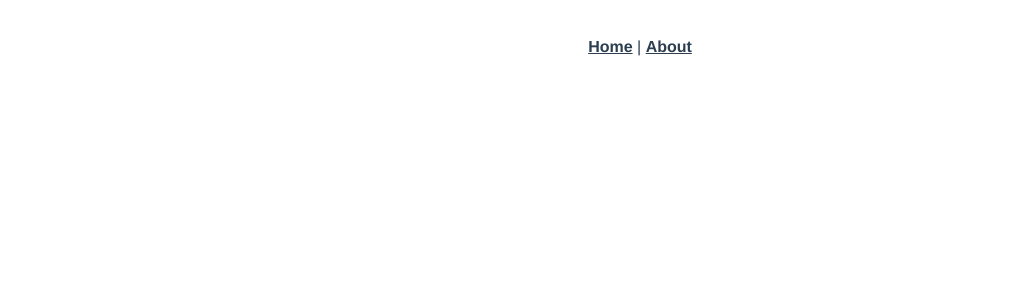
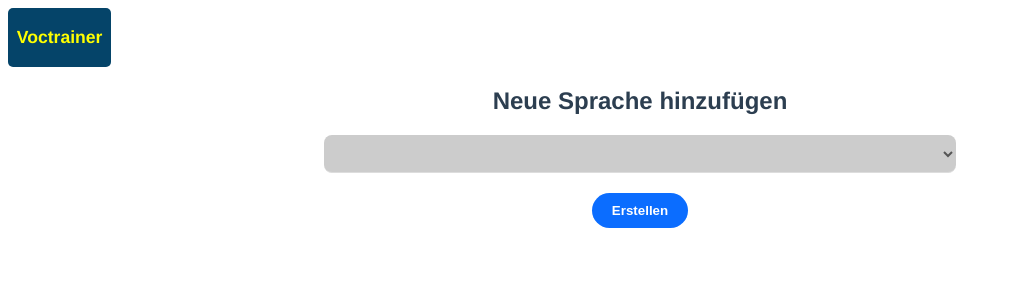
Before and after one commit to DanielVierh/voctrainer, a Vue app: page /AddNewLanguage in a window 1280 px wide. Before the commit this address had no page. Shown: the top 300 px of the page, without its empty margins (0-1011 px from the left). Built offline with nearby package versions, Linux system fonts and the light colour scheme.

Commit message:
Init Proj

```diff
--- a/src/App.vue
+++ b/src/App.vue
@@ -1,30 +1,27 @@
 <template>
-  <nav>
-    <router-link to="/">Home</router-link> |
-    <router-link to="/about">About</router-link>
-  </nav>
-  <router-view/>
+    <div>
+        <Header/>
+        <router-view />
+    </div>
 </template>
+
+<script>
+import Header from './components/Header.vue';
+export default{
+  components: {
+    Header
+  }
+}
+</script>
 
 <style lang="scss">
 #app {
-  font-family: Avenir, Helvetica, Arial, sans-serif;
-  -webkit-font-smoothing: antialiased;
-  -moz-osx-font-smoothing: grayscale;
-  text-align: center;
-  color: #2c3e50;
+    font-family: Avenir, Helvetica, Arial, sans-serif;
+    -webkit-font-smoothing: antialiased;
+    -moz-osx-font-smoothing: grayscale;
+    text-align: center;
+    color: #2c3e50;
 }
 
-nav {
-  padding: 30px;
 
-  a {
-    font-weight: bold;
-    color: #2c3e50;
-
-    &.router-link-exact-active {
-      color: #42b983;
-    }
-  }
-}
 </style>
--- /dev/null
+++ b/src/components/ErrorMessage.vue
@@ -0,0 +1,23 @@
+<template>
+    <p class="ErrorMessage"> {{ errorMessage }}</p>
+</template>
+
+<script>
+export default {
+    props: ['errorMessage'],
+}
+</script>
+
+<style lang="scss">
+.ErrorMessage{
+    background: linear-gradient(to right,#a50303,#3d0000);
+    color: rgb(250, 244, 244);
+    font-weight: bold;
+    border-radius: 15px;
+    height: 40px;
+    text-align: center;
+    display: flex;
+    align-items: center;
+    justify-content: center;
+}
+</style>
--- /dev/null
+++ b/src/components/Header.vue
@@ -0,0 +1,29 @@
+<template>
+    <div class="headArea" @click="gotoHome">
+        <p>Voctrainer</p>
+    </div>
+</template>
+
+<script>
+export default {
+    methods: {
+        gotoHome() {
+            this.$router.push('/');
+        }
+    }
+};
+</script>
+
+<style>
+.headArea{
+    width: 100px;
+    padding: .1rem;
+    margin-bottom: 5px;
+    background: rgb(5, 68, 105);
+    font-weight: bold;
+    color: yellow;
+    font-size: 1.1rem;
+    cursor: pointer;
+    border-radius: 5px;
+}
+</style>
--- a/src/components/HelloWorld.vue
+++ /dev/null
@@ -1,59 +0,0 @@
-<template>
-  <div class="hello">
-    <h1>{{ msg }}</h1>
-    <p>
-      For a guide and recipes on how to configure / customize this project,<br>
-      check out the
-      <a href="https://cli.vuejs.org" target="_blank" rel="noopener">vue-cli documentation</a>.
-    </p>
-    <h3>Installed CLI Plugins</h3>
-    <ul>
-      <li><a href="https://github.com/vuejs/vue-cli/tree/dev/packages/%40vue/cli-plugin-babel" target="_blank" rel="noopener">babel</a></li>
-      <li><a href="https://github.com/vuejs/vue-cli/tree/dev/packages/%40vue/cli-plugin-router" target="_blank" rel="noopener">router</a></li>
-      <li><a href="https://github.com/vuejs/vue-cli/tree/dev/packages/%40vue/cli-plugin-unit-jest" target="_blank" rel="noopener">unit-jest</a></li>
-    </ul>
-    <h3>Essential Links</h3>
-    <ul>
-      <li><a href="https://vuejs.org" target="_blank" rel="noopener">Core Docs</a></li>
-      <li><a href="https://forum.vuejs.org" target="_blank" rel="noopener">Forum</a></li>
-      <li><a href="https://chat.vuejs.org" target="_blank" rel="noopener">Community Chat</a></li>
-      <li><a href="https://twitter.com/vuejs" target="_blank" rel="noopener">Twitter</a></li>
-      <li><a href="https://news.vuejs.org" target="_blank" rel="noopener">News</a></li>
-    </ul>
-    <h3>Ecosystem</h3>
-    <ul>
-      <li><a href="https://router.vuejs.org" target="_blank" rel="noopener">vue-router</a></li>
-      <li><a href="https://vuex.vuejs.org" target="_blank" rel="noopener">vuex</a></li>
-      <li><a href="https://github.com/vuejs/vue-devtools#vue-devtools" target="_blank" rel="noopener">vue-devtools</a></li>
-      <li><a href="https://vue-loader.vuejs.org" target="_blank" rel="noopener">vue-loader</a></li>
-      <li><a href="https://github.com/vuejs/awesome-vue" target="_blank" rel="noopener">awesome-vue</a></li>
-    </ul>
-  </div>
-</template>
-
-<script>
-export default {
-  name: 'HelloWorld',
-  props: {
-    msg: String
-  }
-}
-</script>
-
-<!-- Add "scoped" attribute to limit CSS to this component only -->
-<style scoped lang="scss">
-h3 {
-  margin: 40px 0 0;
-}
-ul {
-  list-style-type: none;
-  padding: 0;
-}
-li {
-  display: inline-block;
-  margin: 0 10px;
-}
-a {
-  color: #42b983;
-}
-</style>
--- a/src/router/index.js
+++ b/src/router/index.js
@@ -8,12 +8,9 @@ const routes = [
     component: HomeView
   },
   {
-    path: '/about',
-    name: 'about',
-    // route level code-splitting
-    // this generates a separate chunk (about.[hash].js) for this route
-    // which is lazy-loaded when the route is visited.
-    component: () => import(/* webpackChunkName: "about" */ '../views/AboutView.vue')
+    path: '/AddNewLanguage',
+    name: 'AddNewLanguage',
+    component: () => import(/* webpackChunkName: "AddNewLanguage" */ '../views/AddNewLanguage.vue')
   }
 ]
 
--- a/src/views/AboutView.vue
+++ /dev/null
@@ -1,5 +0,0 @@
-<template>
-  <div class="about">
-    <h1>This is an about page</h1>
-  </div>
-</template>
--- /dev/null
+++ b/src/views/AddNewLanguage.vue
@@ -0,0 +1,99 @@
+<template>
+    <div>
+        <h2>Neue Sprache hinzufügen</h2>
+        <ErrorMessage v-if="isError" :errorMessage="errorMessage" />
+        <form @submit.prevent="handleAddNewLanguage">
+            <select v-model="choosenLanguage" @click="hideError">
+                <option v-for="language in languagePack" :key="language">
+                    {{ language }}
+                </option>
+            </select>
+            <button>Erstellen</button>
+        </form>
+    </div>
+</template>
+
+<script>
+import Header from '../components/Header.vue';
+import ErrorMessage from '../components/ErrorMessage.vue';
+
+export default {
+    components: {
+        Header,
+        ErrorMessage,
+    },
+    data() {
+        return {
+            isError: false,
+            errorMessage: '',
+            choosenLanguage: '',
+            languagePack: [
+                'Englisch',
+                'Französisch',
+                'Griechisch',
+                'Italienisch',
+                'Isländisch',
+                'Niederländisch',
+                'Portugiesisch',
+                'Schwedisch',
+                'Spanisch',
+                'Türkisch',
+            ],
+        };
+    },
+    methods: {
+        handleAddNewLanguage() {
+            if (this.choosenLanguage === '') {
+                this.errorMessage = 'Bitte eine Sprache auswählen';
+                this.isError = true;
+            } else {
+                // Todo Sprache wird definiert
+                console.log(`${this.choosenLanguage}`);
+                this.$router.push('/');
+            }
+        },
+
+        hideError() {
+            this.isError = false;
+        }
+
+    },
+};
+</script>
+
+<style lang="scss">
+form {
+    display: flex;
+    flex-direction: column;
+    justify-content: center;
+    align-items: center;
+    text-align: center;
+}
+select {
+    padding: 10px 6px;
+    width: 50%;
+    box-sizing: border-box;
+    border: none;
+    border-bottom: 1px solid #ddd;
+    color: #555;
+    font-weight: bold;
+    border-radius: 8px;
+    background: rgb(204, 204, 204);
+
+    option {
+        color: #0b6dff;
+        font-weight: bold;
+    }
+}
+
+button {
+    display: block;
+    background: #0b6dff;
+    border: 0;
+    padding: 10px 20px;
+    margin-top: 20px;
+    color: white;
+    border-radius: 20px;
+    font-weight: bold;
+}
+</style>
--- a/src/views/HomeView.vue
+++ b/src/views/HomeView.vue
@@ -1,18 +1,33 @@
 <template>
-  <div class="home">
-    <img alt="Vue logo" src="../assets/logo.png">
-    <HelloWorld msg="Welcome to Your Vue.js App"/>
-  </div>
+    <div class="home">
+        <nav>
+            <router-link to="/AddNewLanguage">Neue Sprache +</router-link>
+        </nav>
+    </div>
 </template>
 
 <script>
-// @ is an alias to /src
-import HelloWorld from '@/components/HelloWorld.vue'
+import Header from '../components/Header.vue';
+export default {
+    name: 'HomeView',
+    components: {
+        Header,
+    },
+};
+</script>
 
-export default {
-  name: 'HomeView',
-  components: {
-    HelloWorld
-  }
+<style lang="scss">
+nav {
+  padding: 30px;
+    a {
+        font-weight: bold;
+        color: white;
+        text-decoration: none;
+        background: #2c3e50;
+        padding: 0.5rem;
+        border-radius: 8px;
+        box-shadow: 5px 5px 15px black;
+        border: 2px solid black;
+    }
 }
-</script>
+</style>
```
Also changed, not shown: src/assets/logo.png (deleted).
